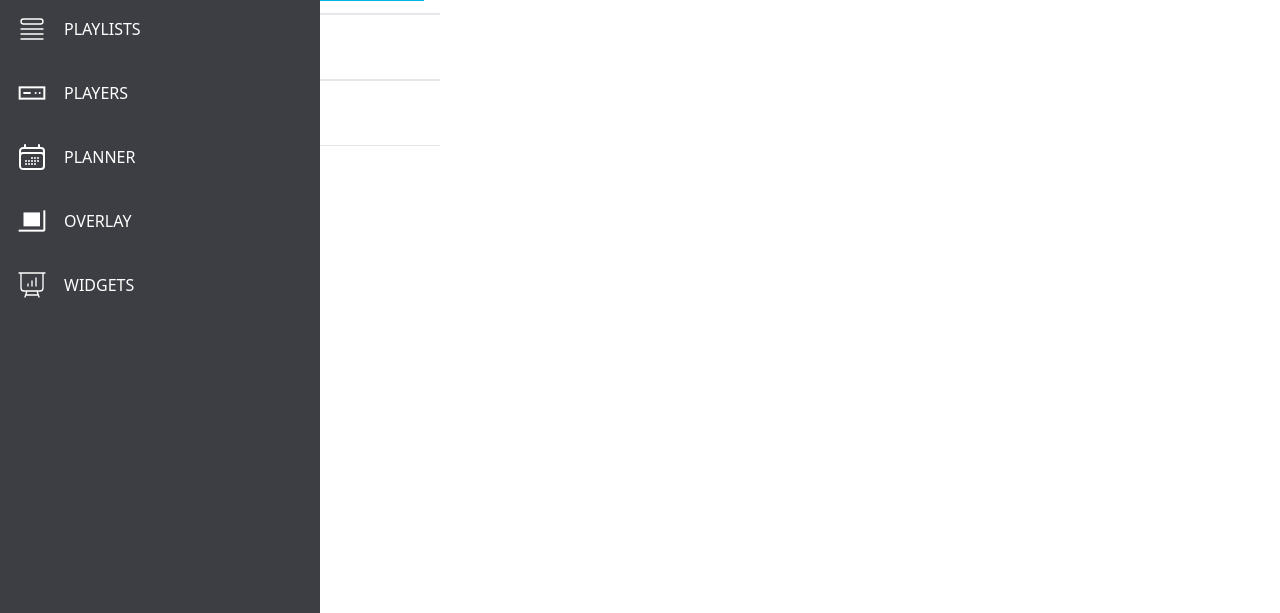
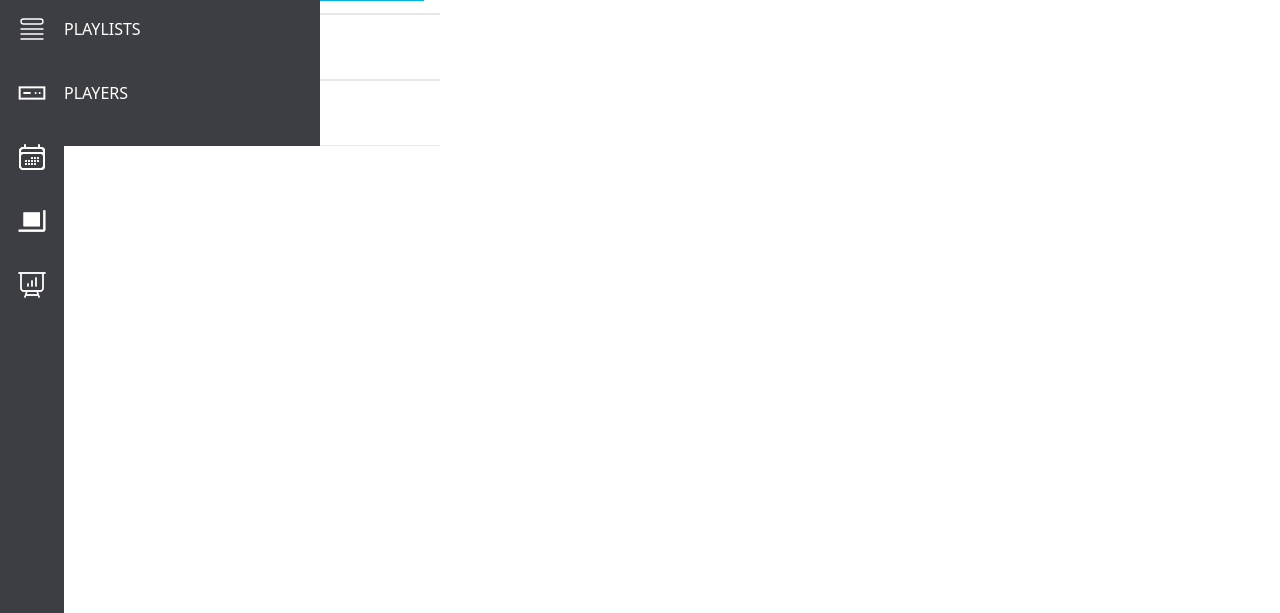
Before and after one commit to DcruzIsabell/template-test, a website with bundled scripts: page dist/dashboard.html in a window 1280 px wide. Both pictures are taken after a click on the button 32 px from the left and 28 px from the top of the page. Shown: the part 187-800 px from the top of the page. Built offline with nearby package versions, Linux system fonts and the light colour scheme; no server answers.

Commit message:
Update dashboard.html

```diff
--- a/dist/dashboard.html
+++ b/dist/dashboard.html
@@ -109,7 +109,7 @@
                         </nav>
                     </div>
                 </aside>
-                <div id="dropdownSide" class="hidden absolute top-0 z-40 left-0 h-screen w-3/4 md:w-1/4 bg-headline text-white ">
+                <div id="dropdownSide" class="hidden absolute top-0 z-40 left-0 h-full w-3/4 md:w-1/4 bg-headline text-white ">
                         <nav class="flex flex-col md:pb-16 md:mt-14">
                             <a href="#" class="hover:bg-slate-400  text-normal h-16 flex" >
                                 <div title="dashboard" class="flex flex-col justify-center pt-2 pb-2 w-16 h-full">
```
